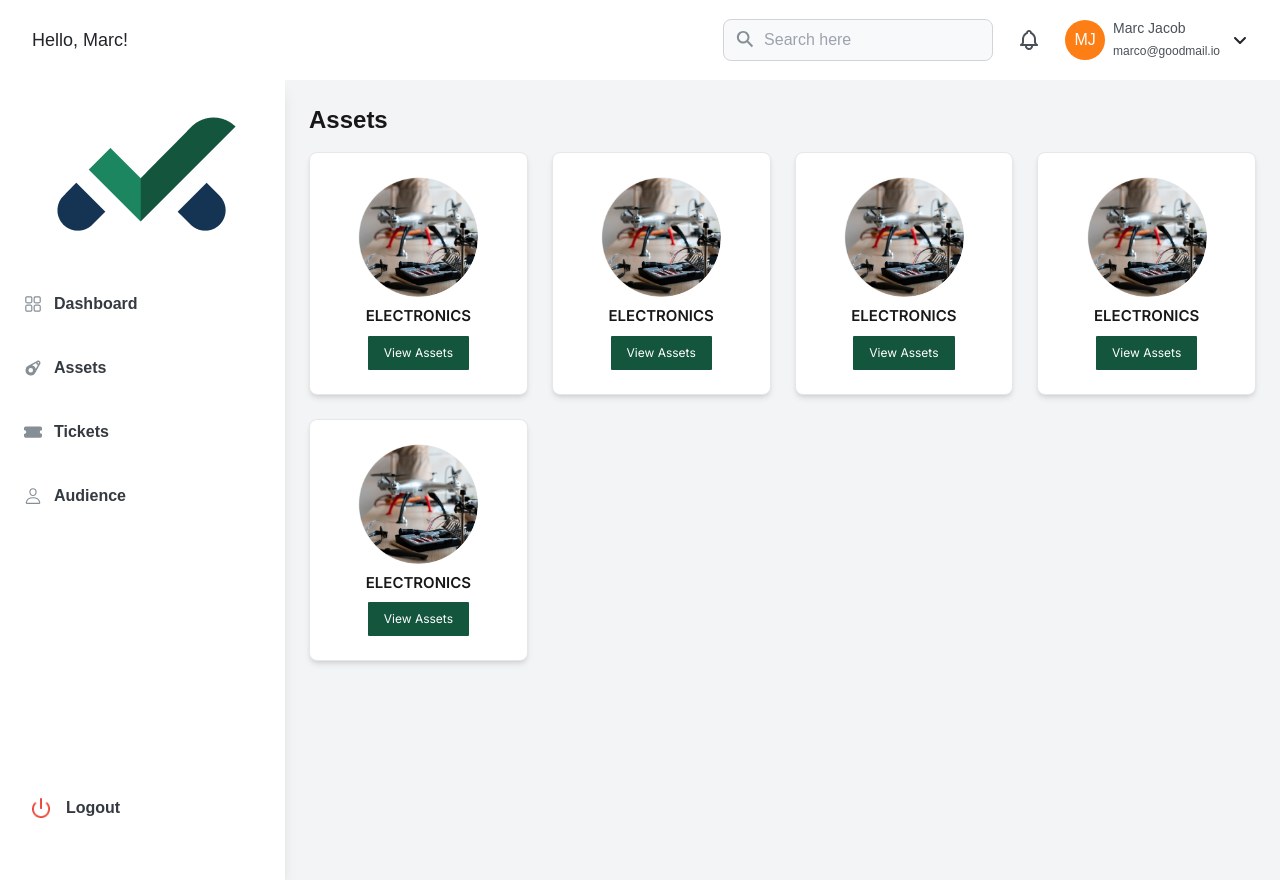
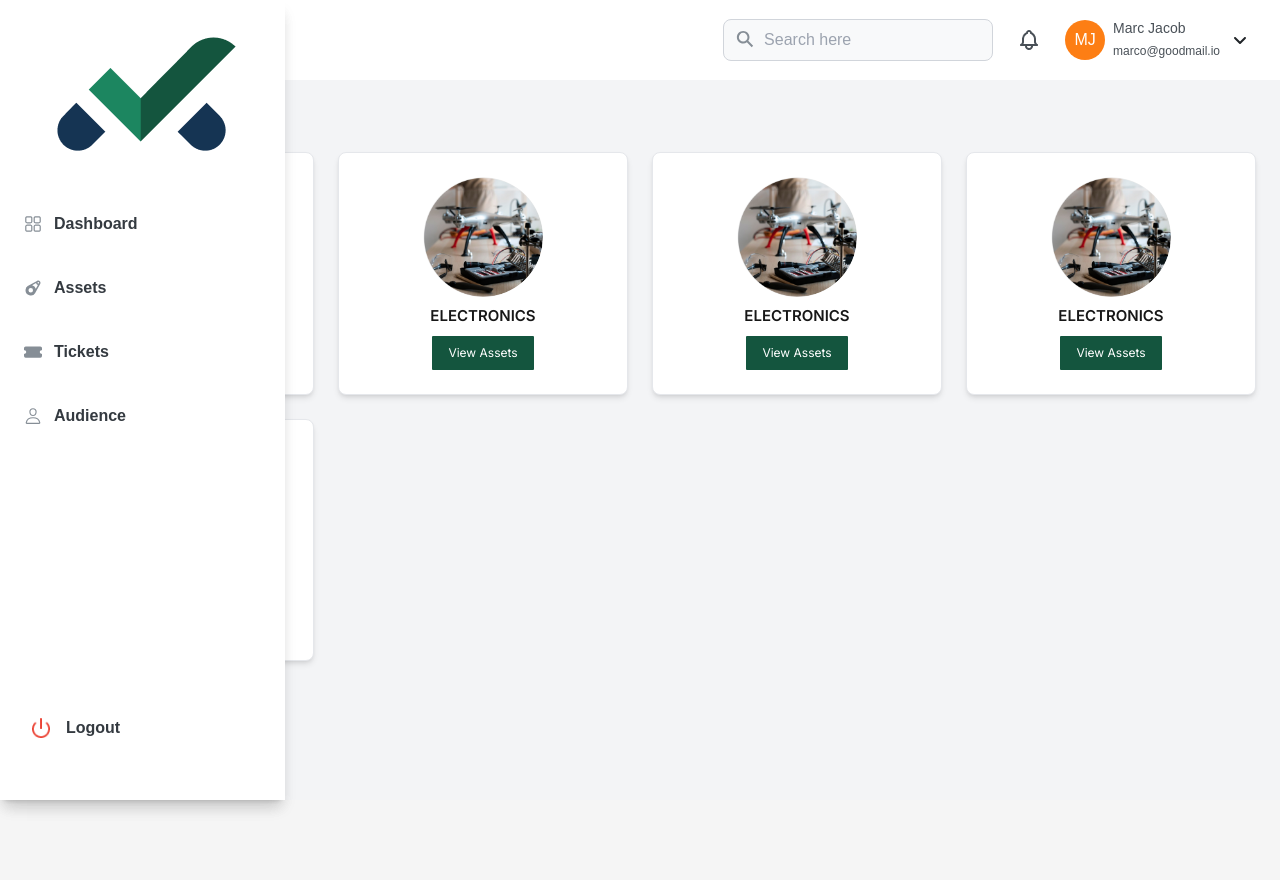
Before and after one commit to abdulrehman41777/asset_managements, a Next.js app: page /tasks in a window 1280 px wide. After the commit the page ends 800 px from the top, so only its background shows below. Built offline with nearby package versions, Linux system fonts and the light colour scheme.

Commit message:
somechanges_by_ahmed

```diff
--- a/app/dashboard/page.tsx
+++ b/app/dashboard/page.tsx
@@ -49,7 +49,7 @@ const Page = () => {
 
     return (
         <div className='flex'>
-            {/* Sidebar */}
+          <Sidebar/>
             <div className={`fixed h-full transition-transform duration-300 ${isSidebarOpen ? 'translate-x-0' : '-translate-x-full'}`}>
 
             </div>
--- a/app/tasks/page.tsx
+++ b/app/tasks/page.tsx
@@ -15,7 +15,7 @@ const page = () => {
    <>
 
 
-     <DashboardHeader/>
+
 
       <Assets/>
 
--- a/components/assets.tsx
+++ b/components/assets.tsx
@@ -2,6 +2,8 @@ import Image from "next/image";
 import Sidebar from "./sidebar";
 import { motion } from "framer-motion";
 import DashboardHeader from "./dashboard-header";
+import { useState } from "react";
+import { Menu, X } from "lucide-react";
 
 const categories = [
   { id: 1, title: "ELECTRONICS", imageSrc: "/images/asset.png" },
@@ -12,11 +14,32 @@ const categories = [
 ];
 
 const Asset = () => {
+
+  const [sidebarOpen, setSidebarOpen] = useState(false);
   return (
-    <div className="flex min-h-screen overflow-auto bg-gray-100">
+    <div className="flex min-h-screen bg-gray-100">
+   <div
+        className={`fixed top-0 left-0 h-screen bg-white shadow-lg z-50 transition-transform duration-300 ${
+          sidebarOpen ? "translate-x-0" : "-translate-x-full"
+        } md:translate-x-0 md:w-[285px]`}
+      >
         <Sidebar />
 
-      <div className="flex-1 p-6">
+        <button
+          onClick={() => setSidebarOpen(false)}
+          className="absolute top-4 right-4 md:hidden p-2 bg-gray-200 rounded-full"
+        >
+          <X   className="w-6 h-6 text-gray-700" />
+        </button>
+      </div>
+
+      {/* Main Content */}
+      <div className="flex-1 flex flex-col">
+        {/* Header */}
+        <DashboardHeader />
+
+        {/* Content Section */}
+        <div className="p-6">
           <h1 className="text-2xl font-bold mb-4">Assets</h1>
 
           <div className="grid grid-cols-1 sm:grid-cols-2 md:grid-cols-3 lg:grid-cols-4 gap-6">
@@ -47,6 +70,7 @@ const Asset = () => {
           </div>
         </div>
       </div>
+    </div>
   );
 };
 
--- a/package.json
+++ b/package.json
@@ -15,7 +15,8 @@
     "react": "^19.0.0",
     "react-dom": "^19.0.0",
     "react-icons": "^5.5.0",
-    "recharts": "^2.15.1"
+    "recharts": "^2.15.1",
+    "x": "^0.1.2"
   },
   "devDependencies": {
     "@eslint/eslintrc": "^3",
```
Also changed, not shown: components/overview-section/index.tsx (+9 -9 lines), 1 other file (tests, documents, lock files or other folders). Lines whose indentation alone changed are shown as unchanged.
